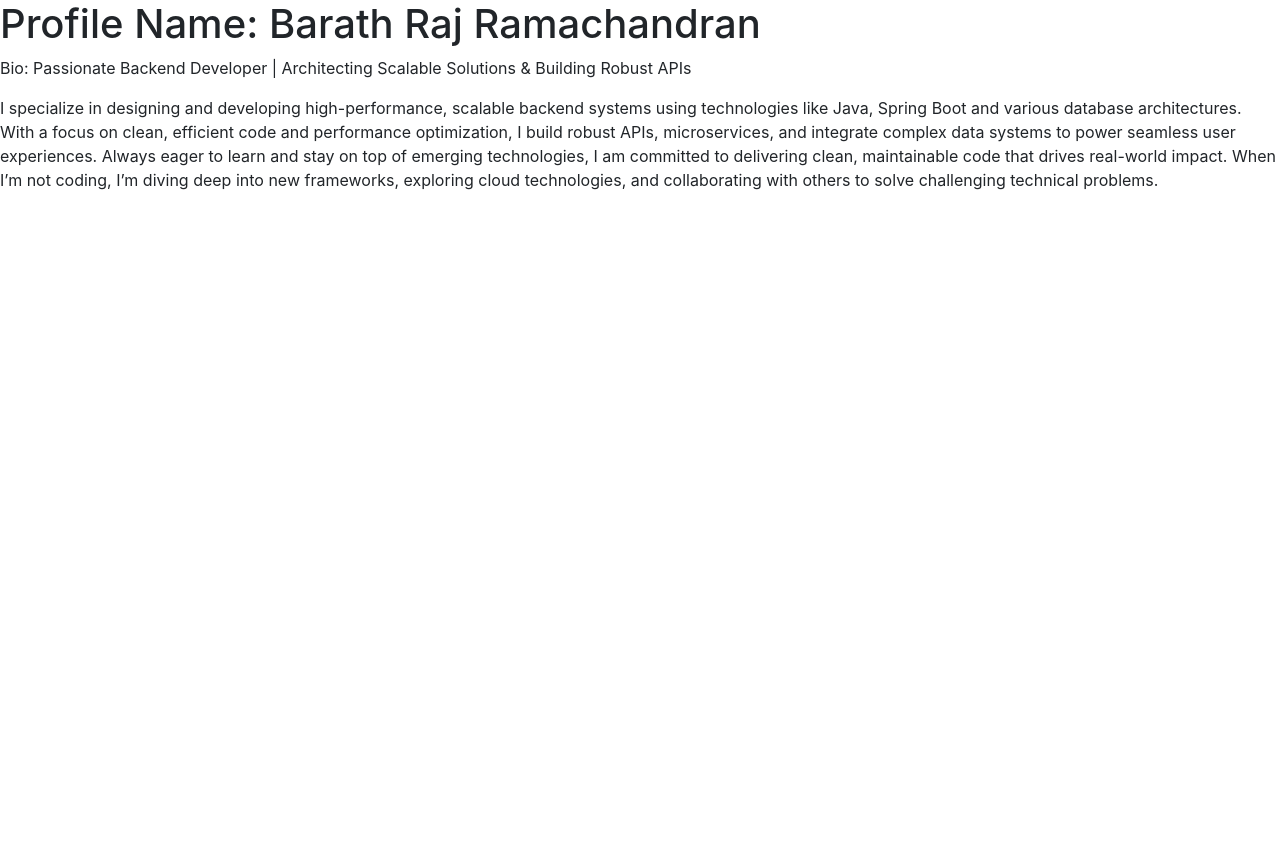
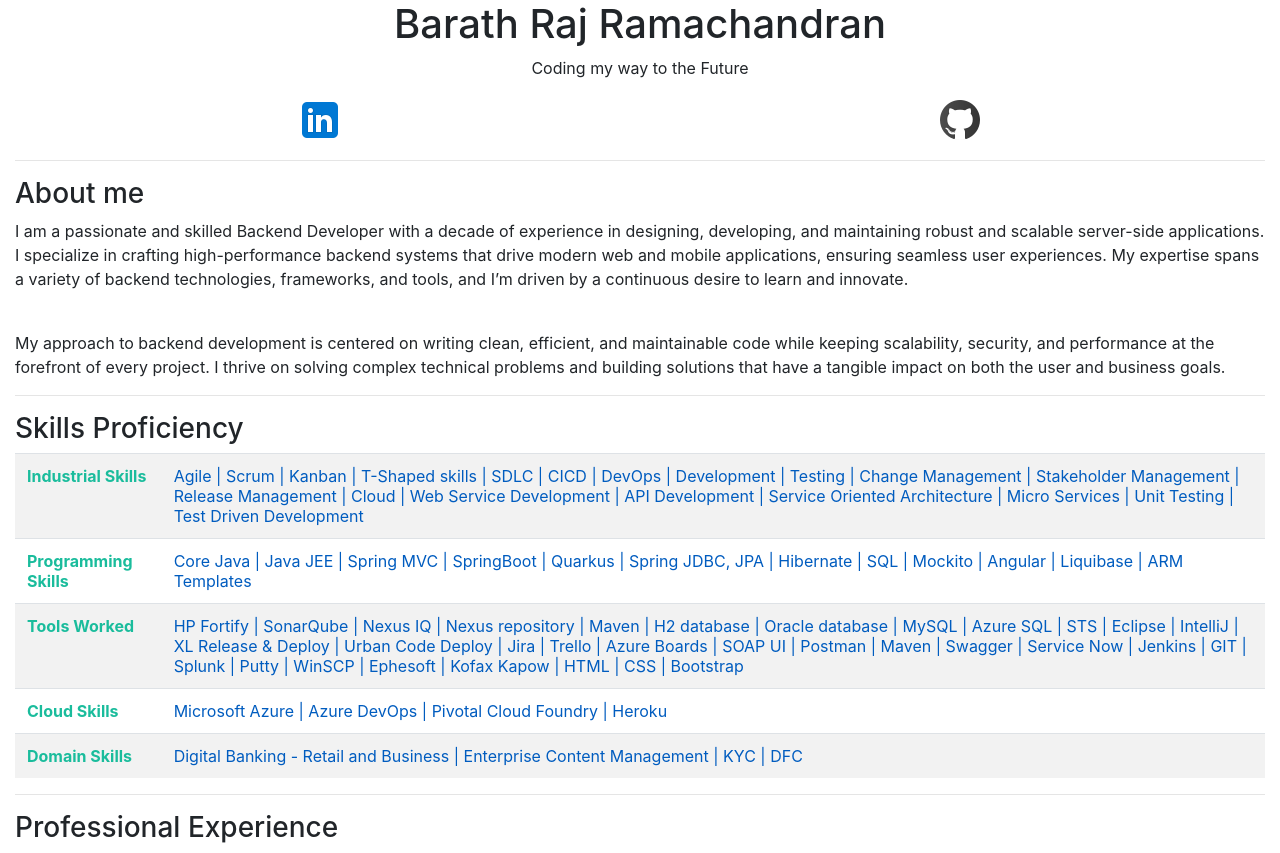
Before and after one commit to barathrajramachandran/barathrajramachandran.github.io, a plain HTML site: page index.html in a window 1280 px wide. Before the commit the page ends 800 px from the top, so only its background shows below. Drawn offline with Linux system fonts and the light colour scheme.

Commit message:
Updated pages

```diff
--- /dev/null
+++ b/asset/bootstrap/css/custom.css
@@ -0,0 +1,7 @@
+th {
+  color: #1abc9c;
+}
+
+td{
+  color: #005cbf;
+}
--- a/index.html
+++ b/index.html
@@ -1,13 +1,86 @@
 <html>
-  <head>
-    <title>Your Go To Developer</title>
-    <script src="./asset/bootstrap/js/bootstrap.js" ></script>
-    <link rel="stylesheet" href="asset/bootstrap/css/bootstrap.css">
-  </head>
-  <body>
-    <h1>Profile Name: Barath Raj Ramachandran</h1>
-    <p>Bio: Passionate Backend Developer | Architecting Scalable Solutions & Building Robust APIs</p>
-  <p>I specialize in designing and developing high-performance, scalable backend systems using technologies like Java, Spring Boot and various database architectures. With a focus on clean, efficient code and performance optimization, I build robust APIs, microservices, and integrate complex data systems to power seamless user experiences.
-    Always eager to learn and stay on top of emerging technologies, I am committed to delivering clean, maintainable code that drives real-world impact. When I’m not coding, I’m diving deep into new frameworks, exploring cloud technologies, and collaborating with others to solve challenging technical problems.</p>
-  </body>
+<head>
+  <meta charset="UTF-8">
+  <title>Barath | Backend Developer</title>
+  <script src="./asset/bootstrap/js/bootstrap.js"></script>
+  <link rel="stylesheet" href="asset/bootstrap/css/bootstrap.css">
+  <link rel="stylesheet" href="asset/bootstrap/css/custom.css">
+</head>
+<body class="container-fluid">
+<div class="row">
+  <h1 class="col-12 d-flex justify-content-center">Barath Raj Ramachandran</h1>
+</div>
+<div class="row">
+  <p class="col-12 d-flex justify-content-center">Coding my way to the Future</p>
+</div>
+<div class="row">
+  <div class="col-6 d-flex justify-content-center">
+    <a href="https://www.linkedin.com/in/barath-raj-ramachandran/" target="_blank"><img
+        src="asset/images/linkedin-logo-48.png"></a>
+  </div>
+  <div class="col-6 d-flex justify-content-center">
+    <a href="https://github.com/barathrajramachandran" target="_blank" class="fab fa-linkedin"><img
+        src="asset/images/github-48.png"></a>
+  </div>
+</div>
+<hr>
+<div class="row">
+  <h3 class="col-12 d-flex justify-content-start">About me</h3>
+</div>
+<div>
+  <p>I am a passionate and skilled Backend Developer with a decade of experience in designing, developing, and
+    maintaining robust and scalable server-side applications. I specialize in crafting high-performance backend systems
+    that drive modern web and mobile applications, ensuring seamless user experiences. My expertise spans a variety of
+    backend technologies, frameworks, and tools, and I’m driven by a continuous desire to learn and innovate.
+  </p>
+  <br>
+  <p> My approach to backend development is centered on writing clean, efficient, and maintainable code while keeping
+    scalability, security, and performance at the forefront of every project. I thrive on solving complex technical
+    problems and building solutions that have a tangible impact on both the user and business goals.</p>
+</div>
+<hr>
+<div class="row">
+  <h3 class="col-12 d-flex justify-content-start">Skills Proficiency</h3>
+</div>
+
+<div class="table-responsive">
+  <table class="table table-hover table-striped">
+    <tbody>
+    <tr>
+      <th scope="row">Industrial Skills</th>
+      <td>Agile | Scrum | Kanban | T-Shaped skills | SDLC | CICD | DevOps | Development | Testing | Change
+        Management | Stakeholder Management | Release Management | Cloud | Web Service Development | API
+        Development | Service Oriented Architecture | Micro Services | Unit Testing | Test Driven Development
+      </td>
+    </tr>
+    <tr>
+      <th scope="row">Programming Skills</th>
+      <td>Core Java | Java JEE | Spring MVC | SpringBoot | Quarkus | Spring JDBC, JPA | Hibernate | SQL | Mockito |
+        Angular | Liquibase | ARM Templates
+      </td>
+    </tr>
+    <tr>
+      <th scope="row">Tools Worked</th>
+      <td>HP Fortify | SonarQube | Nexus IQ | Nexus repository | Maven | H2 database | Oracle database | MySQL |
+        Azure SQL | STS | Eclipse | IntelliJ | XL Release & Deploy | Urban Code Deploy | Jira | Trello | Azure Boards |
+        SOAP UI | Postman | Maven | Swagger | Service Now | Jenkins | GIT | Splunk | Putty | WinSCP | Ephesoft |
+        Kofax Kapow | HTML | CSS | Bootstrap
+      </td>
+    </tr>
+    <tr>
+      <th scope="row">Cloud Skills</th>
+      <td>Microsoft Azure | Azure DevOps | Pivotal Cloud Foundry | Heroku</td>
+    </tr>
+    <tr>
+      <th scope="row">Domain Skills</th>
+      <td>Digital Banking - Retail and Business | Enterprise Content Management | KYC | DFC</td>
+    </tr>
+    </tbody>
+  </table>
+  <hr>
+  <div class="row">
+    <h3 class="col-12 d-flex justify-content-start">Professional Experience</h3>
+  </div>
+</div>
+</body>
 </html>
```
Also changed, not shown: test.html (added, +137 -0 lines), asset/images/github-48.png (added), asset/images/linkedin-logo-48.png (added).
